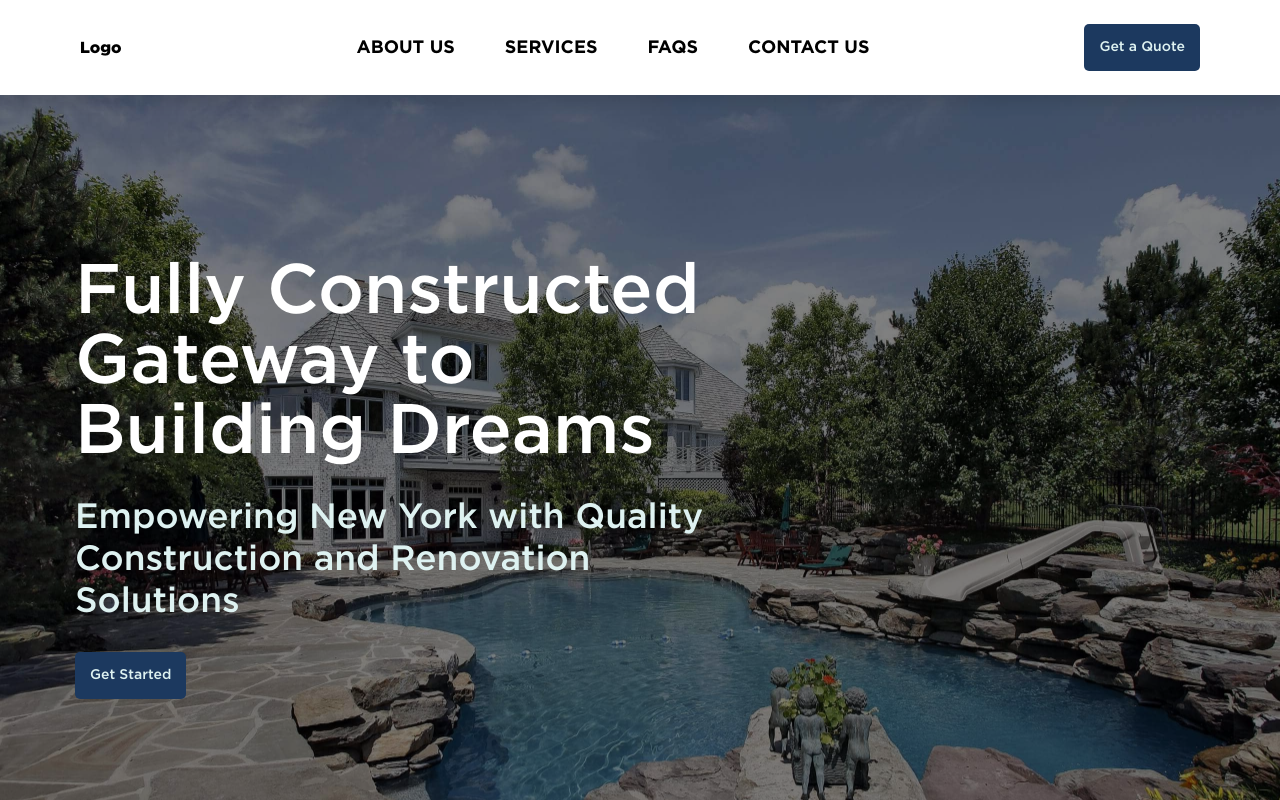
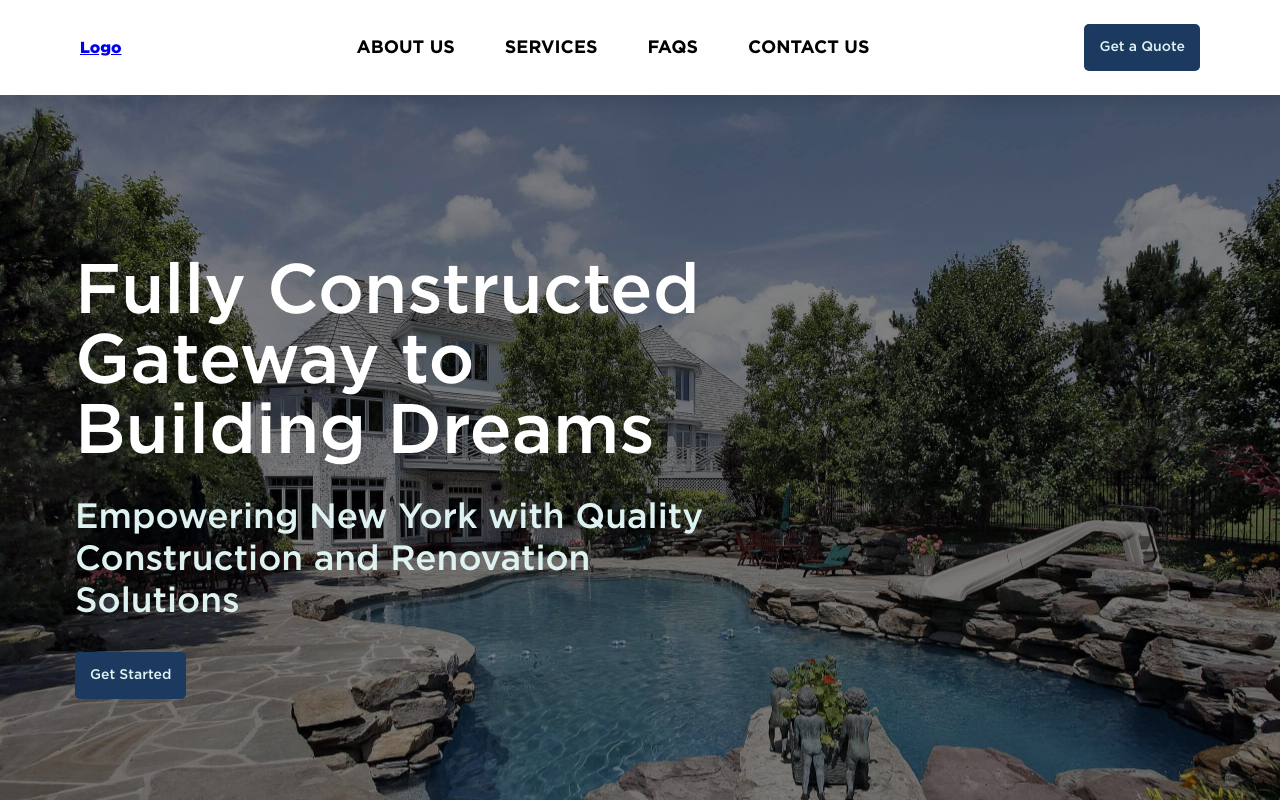
Before and after one commit to Wahaj-Ali/construction-web, a React (Create React App) app: page / in a window 1280 px wide. Shown: the top 800 px of the page. Built offline with nearby package versions, Linux system fonts and the light colour scheme.

Commit message:
Update Navbar.jsx

```diff
--- a/src/Components/Navbar/Navbar.jsx
+++ b/src/Components/Navbar/Navbar.jsx
@@ -56,7 +56,7 @@ export const Navbar = () => {
       <div className="nav-container">
         <div className="logo">
           {/* <Link to="/" onClick={closeMobileMenu}><img src={logo} alt="Fully Constructed" /></Link> */}
-          Logo
+          <Link to="/" onClick={closeMobileMenu}>Logo</Link>
         </div>
         <div className="mobile-menu-button" onClick={toggleMobileMenu}>
           <span className="menu-icon">&#9776;</span>
```
